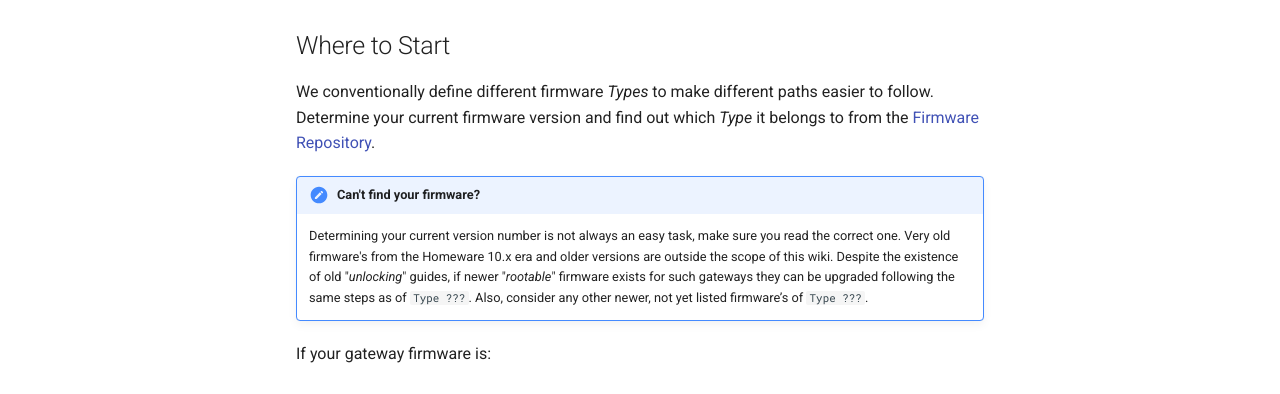
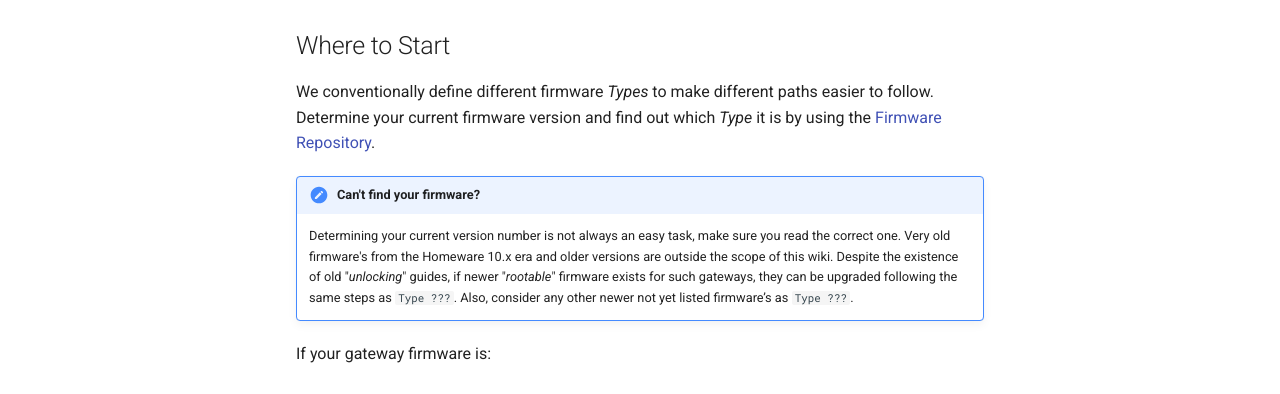
Before and after one commit to hack-technicolor/hack-technicolor, an MkDocs documentation site: the page built from docs/index.md, in a window 1280 px wide and 1153 px high. Shown: the part 316-710 px from the top of the window. Built offline with MkDocs 1.6.1 and Material for MkDocs 9.7.7, drawn with Linux system fonts in a browser that asks for light colours; comment, search, counter and statistics services are not loaded.

```diff
--- a/docs/index.md
+++ b/docs/index.md
@@ -5,10 +5,10 @@
 
 ## Where to Start
 
-We conventionally define different firmware *Types* to make different paths easier to follow. Determine your current firmware version and find out which *Type* it belongs to from the [Firmware Repository](Firmware%20Repository/).
+We conventionally define different firmware *Types* to make different paths easier to follow. Determine your current firmware version and find out which *Type* it is by using the [Firmware Repository](Firmware%20Repository/).
 
 !!! hint "Can't find your firmware?"
-    Determining your current version number is not always an easy task, make sure you read the correct one. Very old firmware's from the Homeware 10.x era and older versions are outside the scope of this wiki. Despite the existence of old "*unlocking*" guides, if newer "*rootable*" firmware exists for such gateways they can be upgraded following the same steps as of `Type ???`. Also, consider any other newer, not yet listed firmware’s of `Type ???`.
+    Determining your current version number is not always an easy task, make sure you read the correct one. Very old firmware's from the Homeware 10.x era and older versions are outside the scope of this wiki. Despite the existence of old "*unlocking*" guides, if newer "*rootable*" firmware exists for such gateways, they can be upgraded following the same steps as `Type ???`. Also, consider any other newer not yet listed firmware’s as `Type ???`.
 
 If your gateway firmware is:
 
```
